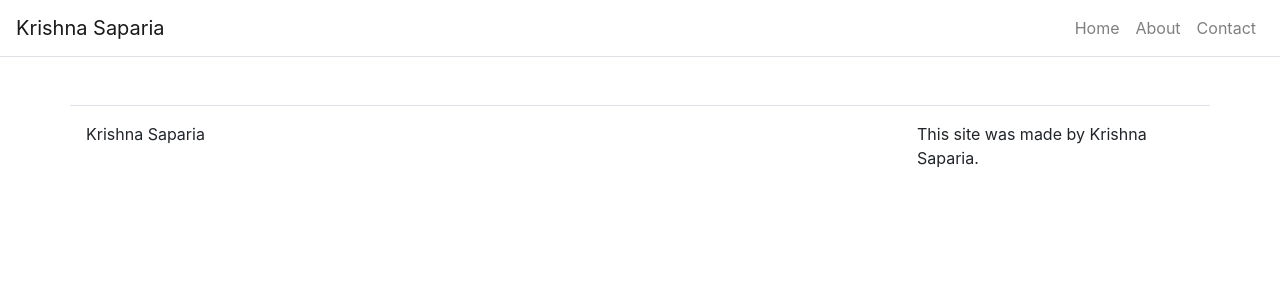
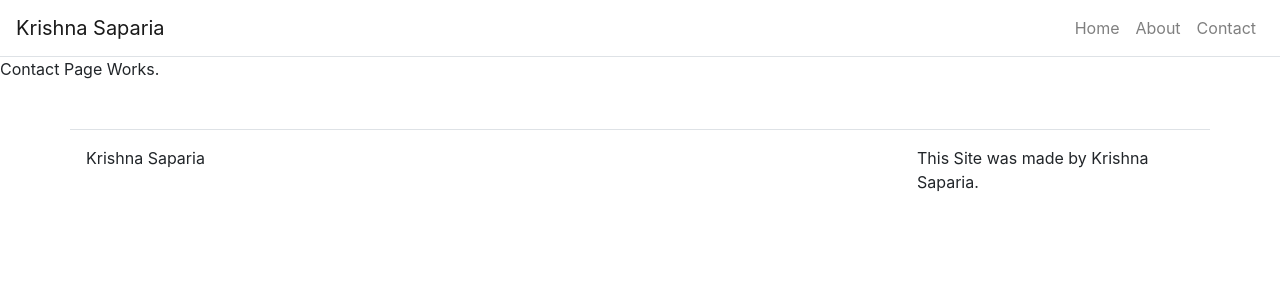
Before and after one commit to krishna-saparia/React-Portfolio, a React (Create React App) app: page /contact in a window 1280 px wide. Shown: the top 300 px of the page. Built offline with nearby package versions, Linux system fonts and the light colour scheme.

Commit message:
Add Pages with routing.

```diff
--- a/src/App.js
+++ b/src/App.js
@@ -4,7 +4,9 @@
 import './App.css';
 
 import Footer from './components/Footer';
-
+import HomePage from './pages/HomePage';
+import AboutPage from './pages/AboutPage';
+import ContactPage from './pages/ContactPage';
 class App extends React.Component{
 
   constructor(props) {
@@ -49,6 +51,9 @@
               </Nav>
             </Navbar.Collapse>
           </Navbar>
+          <Route path="/" exact render={() => <HomePage title = {this.state.home.title} subTitle = { this.state.home.subTitle } text = { this.state.home.text }/>}/>
+          <Route path="/about" render={() => <AboutPage title = {this.state.about.title} />}/>
+          <Route path="/contact" render={() => <ContactPage title = {this.state.contact.title} />}/>
           <Footer />
         </Container>
       </Router>
--- a/src/components/Footer.js
+++ b/src/components/Footer.js
@@ -14,7 +14,7 @@
                         Krishna Saparia
                     </Col>
                     <Col className = "p-0 d-flex justify-content-end" md={3}>
-                        This site was made by Krishna Saparia.
+                        This Site was made by Krishna Saparia.
                     </Col>
                     </Row>
             </Container>
--- /dev/null
+++ b/src/pages/AboutPage.js
@@ -0,0 +1,9 @@
+import React from 'react';
+
+function AboutPage(props) {
+    return (
+        <p>About Page Works.</p>
+    );
+}
+
+export default AboutPage;
--- /dev/null
+++ b/src/pages/ContactPage.js
@@ -0,0 +1,9 @@
+import React from 'react';
+
+function ContactPage(props) {
+    return (
+        <p>Contact Page Works.</p>
+    );
+}
+
+export default ContactPage;
--- /dev/null
+++ b/src/pages/HomePage.js
@@ -0,0 +1,8 @@
+import React from 'react';
+function HomePage(props) {
+    return(
+        <p>Home Page Works.</p>
+    );
+}
+
+export default HomePage;
```
